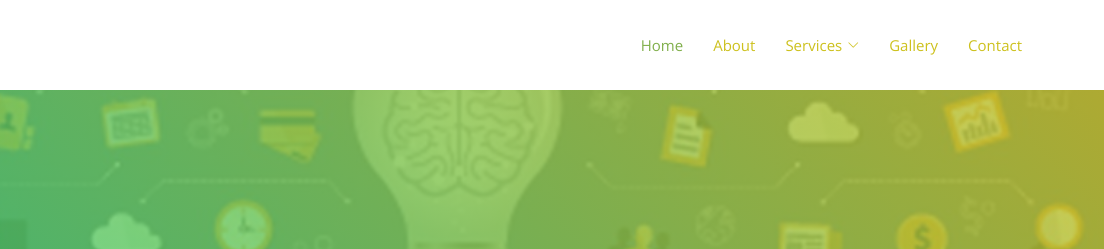
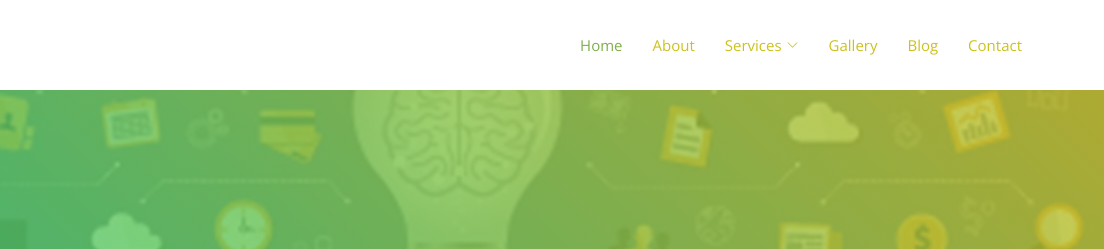
Before and after one commit to suhailasunu/snk-consult, a plain HTML site: page index.html in a window 1280 px wide. Shown: the top 249 px of the page, 176-1280 px from the left. Drawn offline with nearby package versions, Linux system fonts and the light colour scheme; a script that the page names is missing.

Commit message:
Update index.html

```diff
--- a/index.html
+++ b/index.html
@@ -54,8 +54,9 @@
           </li>
 
           <li><a class="nav-link scrollto" href="#gallery">Gallery</a></li>
+          <li><a href="https://snkconsult.blogspot.com/">Blog</a></li>
+          <li><a class="nav-link scrollto" href="#contact">Contact</a></li>
 
-          <li><a class="nav-link scrollto" href="#contact">Contact</a></li>
         </ul>
         <i class="bi bi-list mobile-nav-toggle"></i>
       </nav><!-- .navbar -->
```
